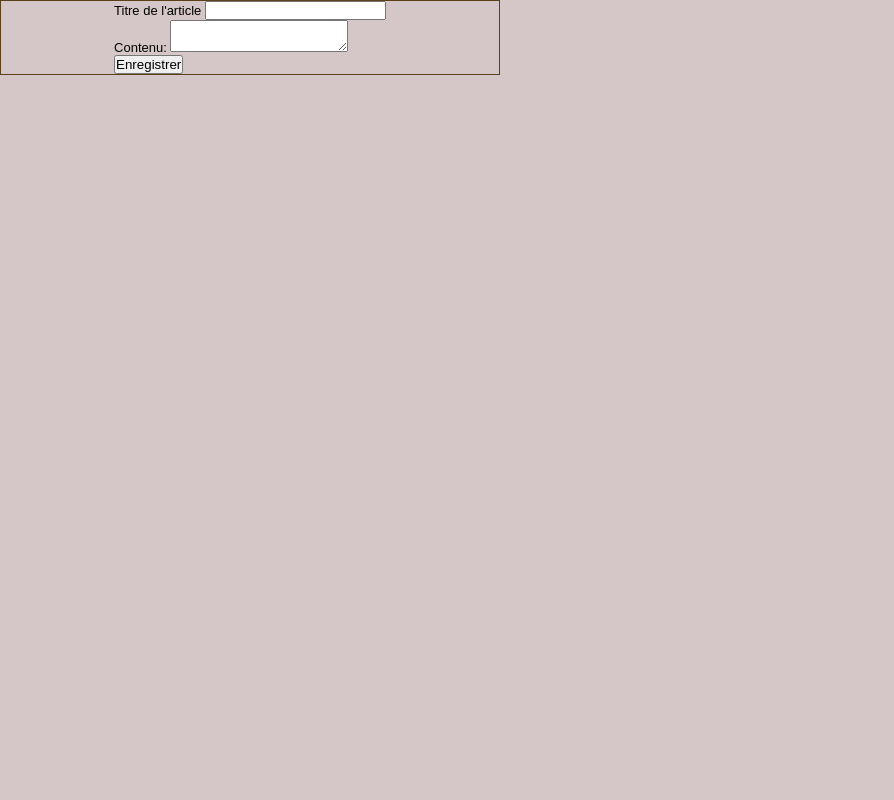
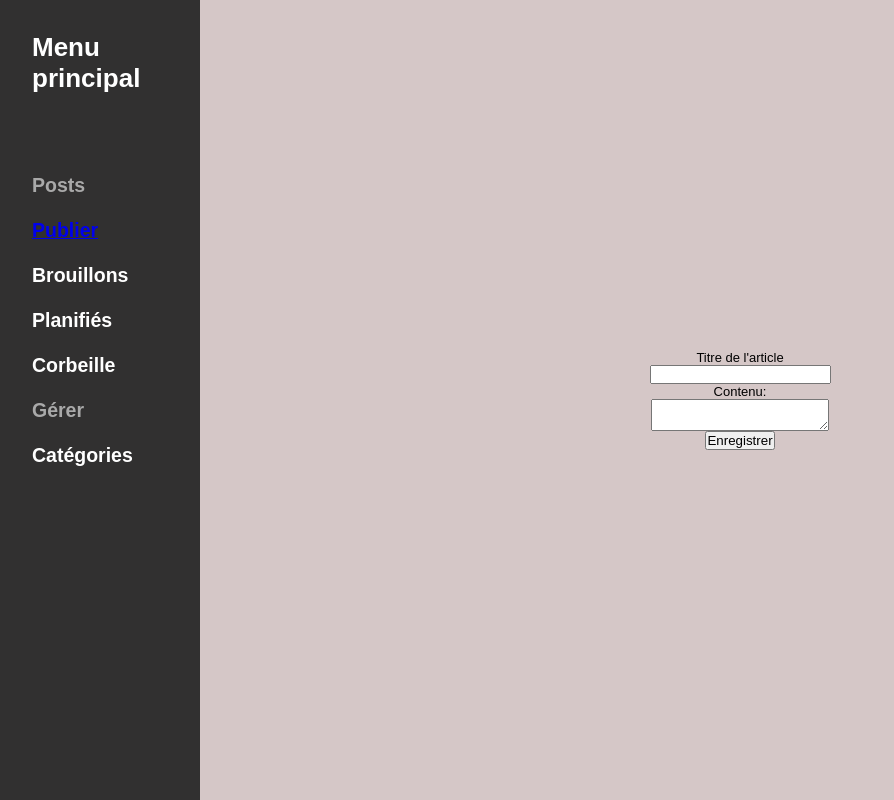
Before and after one commit to Angelique59212/page_admin_twig, a PHP site: template templates/article/article.html.twig in a window 1280 px wide. Shown: the whole page, without its empty margins (0-894 px from the left). Run offline with PHP 8.4, Linux system fonts and the light colour scheme; the template is opened without the code that fills it, so the values that code supplies are empty; style sheets or scripts are compiled from the project's sources; some libraries are stand-ins or nearby versions.

Commit message:
==> style add-article

```diff
--- a/assets/css/article.scss
+++ b/assets/css/article.scss
@@ -1,11 +1,14 @@
 body {
+  width:100%;
   background-color: #d5c7c7;
+  display: flex;
+
 }
 
-#form-addArticle {
-  width: 50rem;
-  border: 1px solid #594019;
+form {
   display: flex;
+  flex-direction: column;
   justify-content: center;
   align-items: center;
+  margin: 0 auto;
 }
--- a/templates/article/article.html.twig
+++ b/templates/article/article.html.twig
@@ -3,20 +3,35 @@
 
 
 {% block body %}
-    <div id="form-addArticle">
+    {% block sidebar %}
+        <div class="sidebar">
+            <h1 id="title">Menu principal</h1>
+            <div id="subtitle">
+                <h2 class="posts">Posts</h2>
+                <a href="/index.php?c=article&a=pageArticle"><h2>Publier</h2></a>
+                <h2>Brouillons</h2>
+                <h2>Planifiés</h2>
+                <h2>Corbeille</h2>
+                <h2 class="posts">Gérer</h2>
+                <h2>Catégories</h2>
+            </div>
+
+        </div>
+
+    {% endblock %}
+
     <form action="/index.php?c=article&a=add-article" method="post" enctype="multipart/form-data">
-                <div>
+
         <label for="title">Titre de l'article</label>
         <input type="text" name="title" id="title">
-                </div>
 
-            <div>
+
         <label class="editor" for="content">Contenu:</label>
         <textarea name="content" id="content"></textarea>
-            </div>
+
 
         <input id="btn-addArticle" type="submit" name="save" value="Enregistrer" class="btn btn-secondary">
     </form>
 
-    </div>
+
 {% endblock %}
```
Also changed, not shown: 1 other file. Lines whose indentation alone changed are shown as unchanged.
